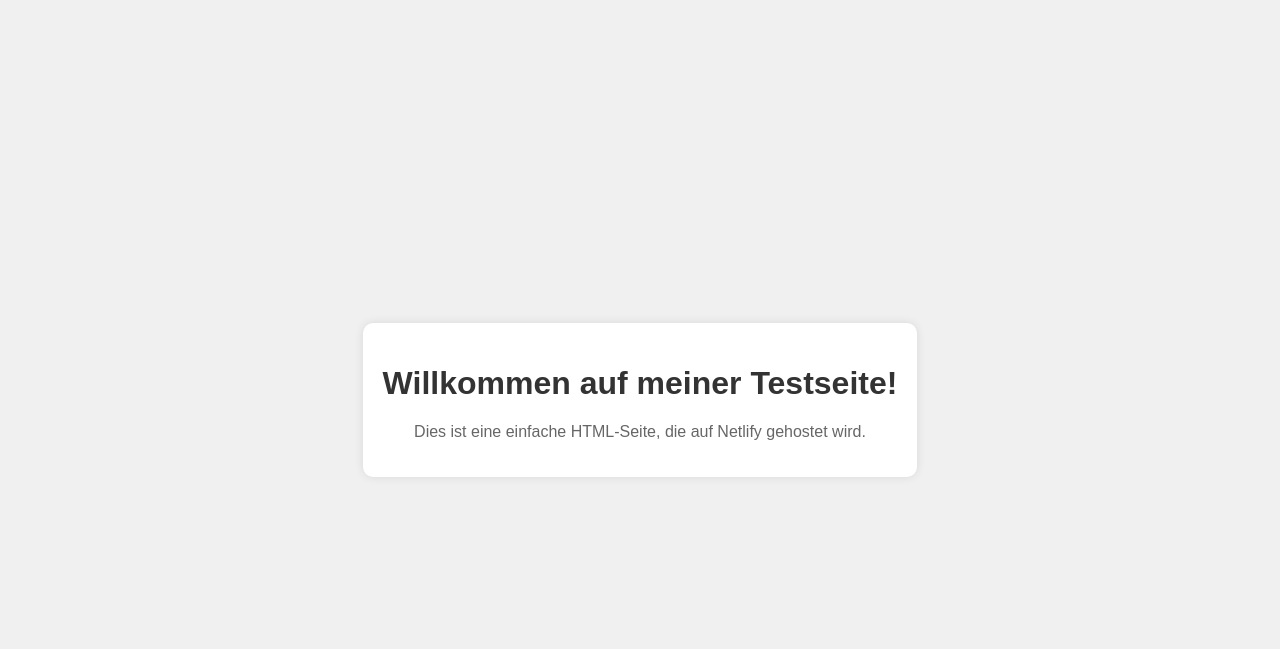
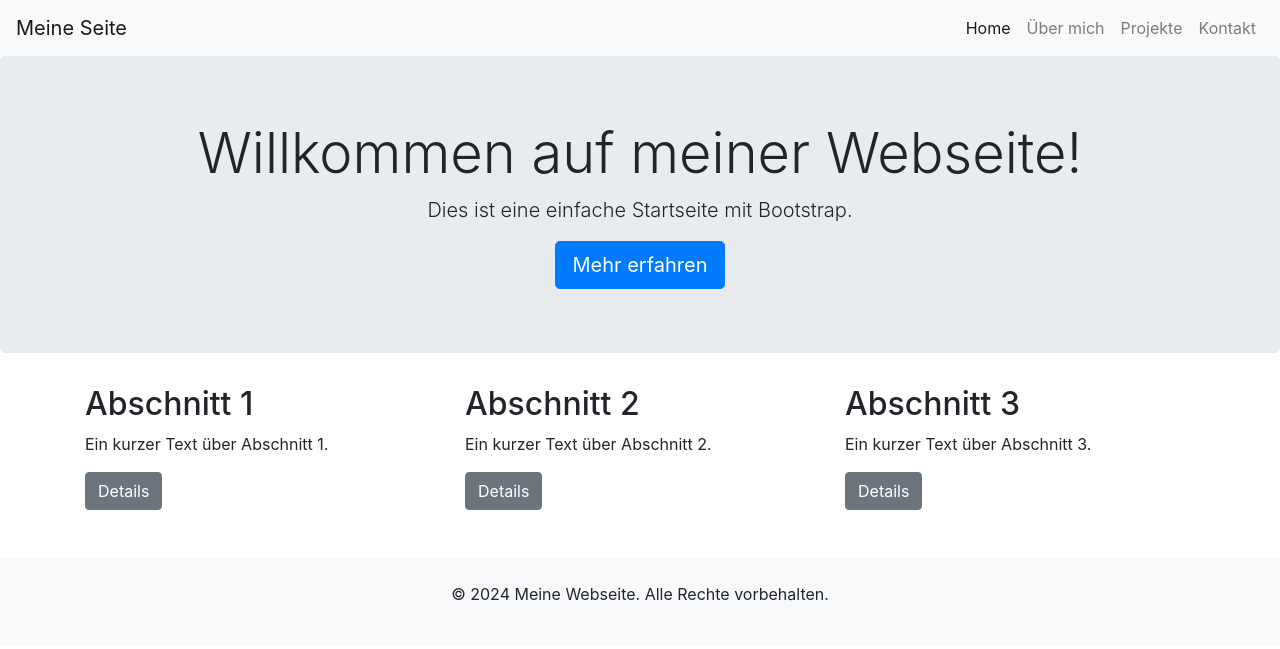
Before and after one commit to benjaminBeyersdorff/netify-test, a plain HTML site: page index.html in a window 1280 px wide. Drawn offline with nearby package versions, Linux system fonts and the light colour scheme.

Commit message:
Update index.html

```diff
--- a/index.html
+++ b/index.html
@@ -3,36 +3,71 @@
 <head>
     <meta charset="UTF-8">
     <meta name="viewport" content="width=device-width, initial-scale=1.0">
-    <title>Meine Testseite</title>
-    <style>
-        body {
-            font-family: Arial, sans-serif;
-            display: flex;
-            justify-content: center;
-            align-items: center;
-            height: 100vh;
-            margin: 0;
-            background-color: #f0f0f0;
-        }
-        .container {
-            text-align: center;
-            background: white;
-            padding: 20px;
-            border-radius: 10px;
-            box-shadow: 0 0 10px rgba(0,0,0,0.1);
-        }
-        h1 {
-            color: #333;
-        }
-        p {
-            color: #666;
-        }
-    </style>
+    <title>Meine Bootstrap-Startseite</title>
+    <!-- Bootstrap CSS einbinden -->
+    <link href="https://stackpath.bootstrapcdn.com/bootstrap/4.5.2/css/bootstrap.min.css" rel="stylesheet">
 </head>
 <body>
+    <!-- Navigation -->
+    <nav class="navbar navbar-expand-lg navbar-light bg-light">
+        <a class="navbar-brand" href="#">Meine Seite</a>
+        <button class="navbar-toggler" type="button" data-toggle="collapse" data-target="#navbarNav" aria-controls="navbarNav" aria-expanded="false" aria-label="Toggle navigation">
+            <span class="navbar-toggler-icon"></span>
+        </button>
+        <div class="collapse navbar-collapse" id="navbarNav">
+            <ul class="navbar-nav ml-auto">
+                <li class="nav-item active">
+                    <a class="nav-link" href="#">Home <span class="sr-only">(current)</span></a>
+                </li>
+                <li class="nav-item">
+                    <a class="nav-link" href="#">Über mich</a>
+                </li>
+                <li class="nav-item">
+                    <a class="nav-link" href="#">Projekte</a>
+                </li>
+                <li class="nav-item">
+                    <a class="nav-link" href="#">Kontakt</a>
+                </li>
+            </ul>
+        </div>
+    </nav>
+
+    <!-- Header-Banner -->
+    <header class="jumbotron text-center">
+        <h1 class="display-4">Willkommen auf meiner Webseite!</h1>
+        <p class="lead">Dies ist eine einfache Startseite mit Bootstrap.</p>
+        <a href="#" class="btn btn-primary btn-lg">Mehr erfahren</a>
+    </header>
+
+    <!-- Hauptinhalt -->
     <div class="container">
-        <h1>Willkommen auf meiner Testseite!</h1>
-        <p>Dies ist eine einfache HTML-Seite, die auf Netlify gehostet wird.</p>
+        <div class="row">
+            <div class="col-md-4">
+                <h2>Abschnitt 1</h2>
+                <p>Ein kurzer Text über Abschnitt 1.</p>
+                <a class="btn btn-secondary" href="#">Details</a>
+            </div>
+            <div class="col-md-4">
+                <h2>Abschnitt 2</h2>
+                <p>Ein kurzer Text über Abschnitt 2.</p>
+                <a class="btn btn-secondary" href="#">Details</a>
+            </div>
+            <div class="col-md-4">
+                <h2>Abschnitt 3</h2>
+                <p>Ein kurzer Text über Abschnitt 3.</p>
+                <a class="btn btn-secondary" href="#">Details</a>
+            </div>
+        </div>
     </div>
+
+    <!-- Footer -->
+    <footer class="text-center mt-5 py-4 bg-light">
+        <p>&copy; 2024 Meine Webseite. Alle Rechte vorbehalten.</p>
+    </footer>
+
+    <!-- Bootstrap JS und Abhängigkeiten -->
+    <script src="https://code.jquery.com/jquery-3.5.1.slim.min.js"></script>
+    <script src="https://cdn.jsdelivr.net/npm/@popperjs/core@2.5.4/dist/umd/popper.min.js"></script>
+    <script src="https://stackpath.bootstrapcdn.com/bootstrap/4.5.2/js/bootstrap.min.js"></script>
 </body>
 </html>
```
